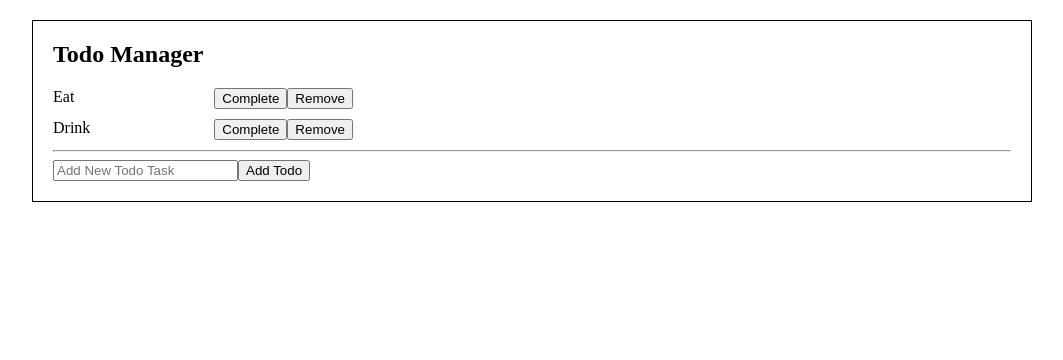
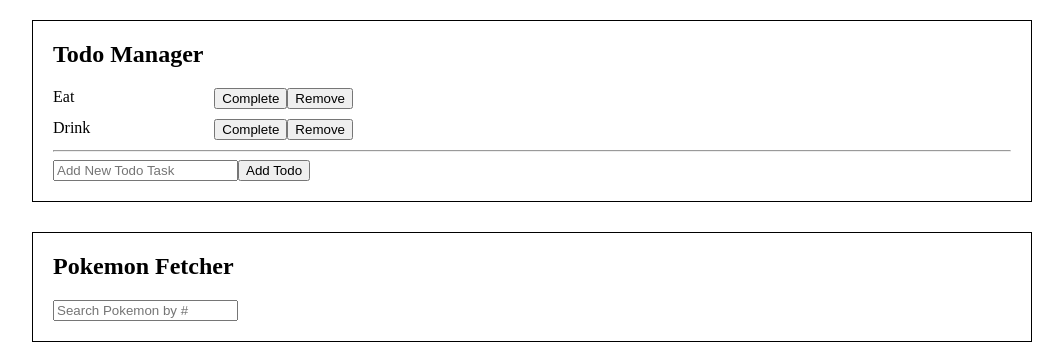
Before and after one commit to mtleonard120/vue-practice, a Vue app: page / in a window 1280 px wide. Shown: the top 360 px of the page, without its empty margins (108-1171 px from the left). Built offline with nearby package versions, Linux system fonts and the light colour scheme.

Commit message:
Add fetching component using axios

```diff
--- a/src/App.vue
+++ b/src/App.vue
@@ -1,15 +1,18 @@
 <template>
   <div id="app">
     <TodoManager />
+    <PokemonFetcher />
   </div>
 </template>
 
 <script>
+import PokemonFetcher from "./components/PokemonFetcher/PokemonFetcher";
 import TodoManager from "./components/TodoManager/TodoManager";
 
 export default {
   name: "app",
   components: {
+    PokemonFetcher,
     TodoManager
   }
 };
@@ -24,4 +27,8 @@ export default {
   margin: 20px auto;
   max-width: 1000px;
 }
+
+#app > * {
+  margin-bottom: 30px;
+}
 </style>
--- /dev/null
+++ b/src/components/PokemonFetcher/PokemonFetcher.vue
@@ -0,0 +1,57 @@
+<template>
+  <div class="fetcher">
+    <h2>Pokemon Fetcher</h2>
+    <input type="text" v-model="query" placeholder="Search Pokemon by #" />
+    <div v-if="loading">Loading...</div>
+    <div v-else-if="errorMessage" class="error">Error: {{ errorMessage }}</div>
+    <div v-else-if="pokemonName">Pokemon Found: {{ pokemonName }}</div>
+  </div>
+</template>
+
+<script>
+import axios from "axios";
+
+export default {
+  name: "PokemonFetcher",
+  data: () => ({
+    errorMessage: "",
+    loading: false,
+    pokemonName: "",
+    query: ""
+  }),
+  watch: {
+    query: function(newQuery, oldQuery) {
+      this.pokemonName = "";
+      this.errorMessage = "";
+
+      if (newQuery && newQuery !== oldQuery) {
+        this.loading = true;
+
+        axios
+          .get("https://pokeapi.co/api/v2/pokemon/" + this.query)
+          .then(res => {
+            this.pokemonName = res.data.name;
+          })
+          .catch(res => {
+            this.errorMessage = res.message;
+          })
+          .finally(() => {
+            this.loading = false;
+          });
+      }
+    }
+  }
+};
+</script>
+
+<style scoped>
+.error {
+  padding: 5px 0;
+  color: red;
+}
+.fetcher {
+  padding: 20px;
+  padding-top: 0;
+  border: 1px solid black;
+}
+</style>
```
